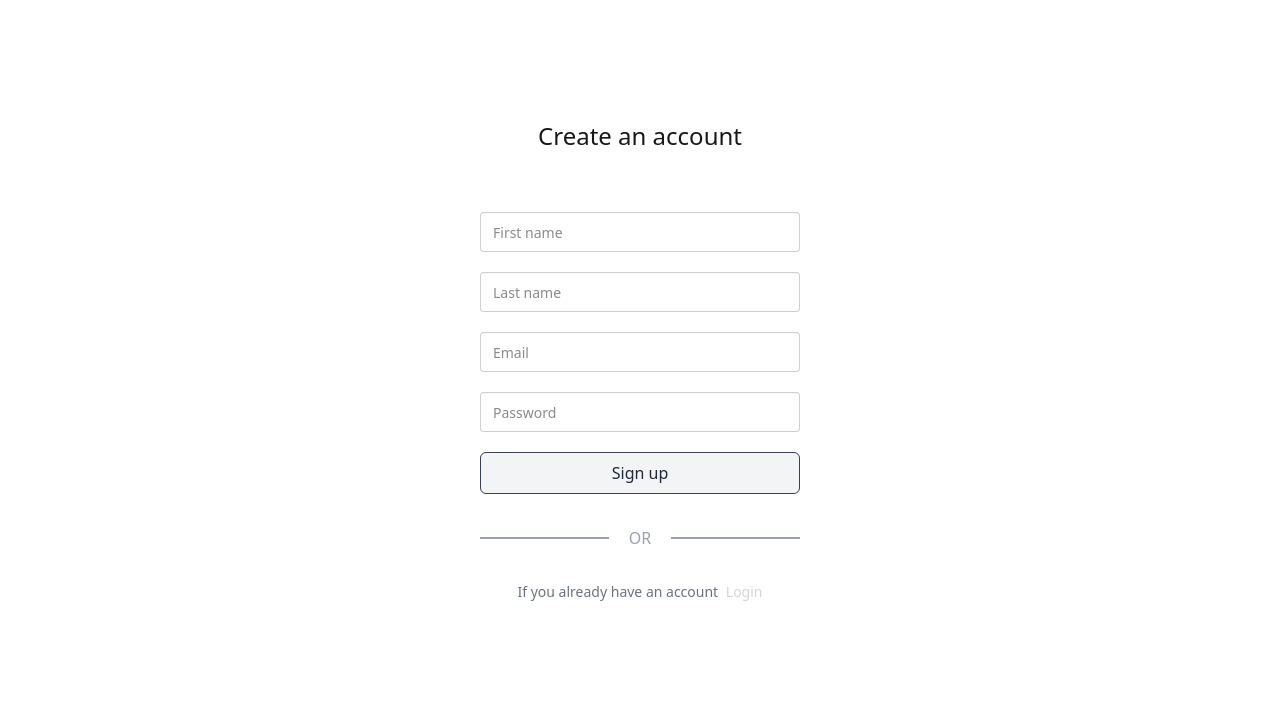
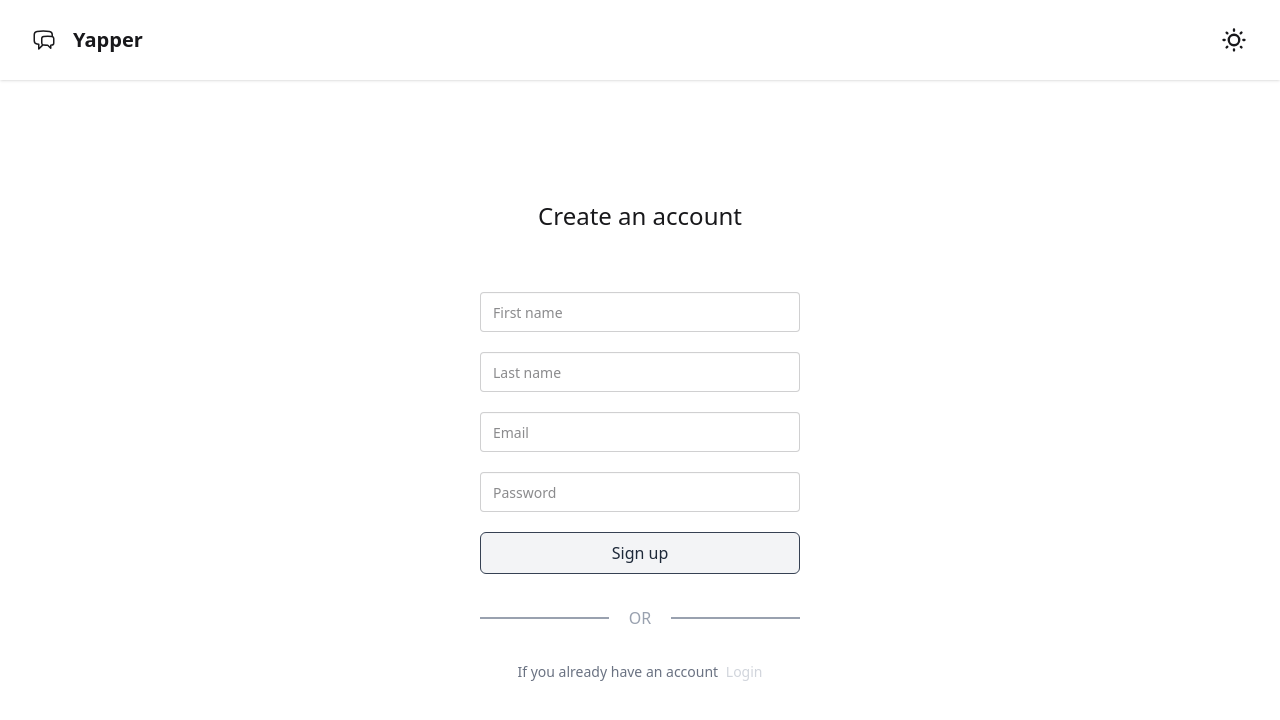
Before and after one commit to harneetsahi/chatApp-Yapper, a React (Vite) app in the folder frontend/: page /signup in a window 1280 px wide. Shown: the top 720 px of the page. Built offline with nearby package versions, Linux system fonts and the light colour scheme; no server answers.

Commit message:
navbar and eye icon on password input

```diff
--- a/frontend/src/App.tsx
+++ b/frontend/src/App.tsx
@@ -6,6 +6,7 @@ import Home from "./pages/Home";
 import { useAuthStore } from "./store/useAuthStore";
 import { useEffect } from "react";
 import Loader from "./components/Loader";
+import Navbar from "./components/Navbar";
 
 function App() {
   const { authUser, checkAuth, isCheckingAuth } = useAuthStore();
@@ -26,6 +27,7 @@ function App() {
   return (
     <>
       <BrowserRouter>
+        <Navbar />
         <Routes>
           <Route
             path="/"
--- a/frontend/src/components/Navbar.tsx
+++ b/frontend/src/components/Navbar.tsx
@@ -1,13 +1,23 @@
 import { useAuthStore } from "../store/useAuthStore";
 import ThemeIcon from "../icons/ThemeIcon";
+import ChatIcon from "../icons/ChatIcon";
 
 function Navbar() {
   const { authUser } = useAuthStore();
 
   return (
     <>
-      <div>Navbar</div>
-      <ThemeIcon />
+      <div className="navbar bg-base-100 shadow-sm px-8 py-5">
+        <div className="flex-none">
+          <ChatIcon />
+        </div>
+        <div className="flex-1">
+          <a className="btn btn-ghost text-xl">Yapper</a>
+        </div>
+        <div className="flex-none">
+          <ThemeIcon />
+        </div>
+      </div>
     </>
   );
 }
--- /dev/null
+++ b/frontend/src/icons/ChatIcon.tsx
@@ -0,0 +1,22 @@
+function ChatIcon() {
+  return (
+    <>
+      <svg
+        xmlns="http://www.w3.org/2000/svg"
+        fill="none"
+        viewBox="0 0 24 24"
+        strokeWidth={1.5}
+        stroke="currentColor"
+        className="size-6"
+      >
+        <path
+          strokeLinecap="round"
+          strokeLinejoin="round"
+          d="M20.25 8.511c.884.284 1.5 1.128 1.5 2.097v4.286c0 1.136-.847 2.1-1.98 2.193-.34.027-.68.052-1.02.072v3.091l-3-3c-1.354 0-2.694-.055-4.02-.163a2.115 2.115 0 0 1-.825-.242m9.345-8.334a2.126 2.126 0 0 0-.476-.095 48.64 48.64 0 0 0-8.048 0c-1.131.094-1.976 1.057-1.976 2.192v4.286c0 .837.46 1.58 1.155 1.951m9.345-8.334V6.637c0-1.621-1.152-3.026-2.76-3.235A48.455 48.455 0 0 0 11.25 3c-2.115 0-4.198.137-6.24.402-1.608.209-2.76 1.614-2.76 3.235v6.226c0 1.621 1.152 3.026 2.76 3.235.577.075 1.157.14 1.74.194V21l4.155-4.155"
+        />
+      </svg>
+    </>
+  );
+}
+
+export default ChatIcon;
--- /dev/null
+++ b/frontend/src/icons/Eye.tsx
@@ -0,0 +1,27 @@
+function Eye() {
+  return (
+    <>
+      <svg
+        xmlns="http://www.w3.org/2000/svg"
+        fill="none"
+        viewBox="0 0 24 24"
+        strokeWidth={1.5}
+        stroke="currentColor"
+        className="size-4"
+      >
+        <path
+          strokeLinecap="round"
+          strokeLinejoin="round"
+          d="M2.036 12.322a1.012 1.012 0 0 1 0-.639C3.423 7.51 7.36 4.5 12 4.5c4.638 0 8.573 3.007 9.963 7.178.07.207.07.431 0 .639C20.577 16.49 16.64 19.5 12 19.5c-4.638 0-8.573-3.007-9.963-7.178Z"
+        />
+        <path
+          strokeLinecap="round"
+          strokeLinejoin="round"
+          d="M15 12a3 3 0 1 1-6 0 3 3 0 0 1 6 0Z"
+        />
+      </svg>
+    </>
+  );
+}
+
+export default Eye;
--- /dev/null
+++ b/frontend/src/icons/EyeClose.tsx
@@ -0,0 +1,22 @@
+function EyeClose() {
+  return (
+    <>
+      <svg
+        xmlns="http://www.w3.org/2000/svg"
+        fill="none"
+        viewBox="0 0 24 24"
+        strokeWidth={1.5}
+        stroke="currentColor"
+        className="size-4"
+      >
+        <path
+          strokeLinecap="round"
+          strokeLinejoin="round"
+          d="M3.98 8.223A10.477 10.477 0 0 0 1.934 12C3.226 16.338 7.244 19.5 12 19.5c.993 0 1.953-.138 2.863-.395M6.228 6.228A10.451 10.451 0 0 1 12 4.5c4.756 0 8.773 3.162 10.065 7.498a10.522 10.522 0 0 1-4.293 5.774M6.228 6.228 3 3m3.228 3.228 3.65 3.65m7.894 7.894L21 21m-3.228-3.228-3.65-3.65m0 0a3 3 0 1 0-4.243-4.243m4.242 4.242L9.88 9.88"
+        />
+      </svg>
+    </>
+  );
+}
+
+export default EyeClose;
--- a/frontend/src/icons/ThemeIcon.tsx
+++ b/frontend/src/icons/ThemeIcon.tsx
@@ -6,7 +6,7 @@ function ThemeIcon() {
 
         {/* sun icon */}
         <svg
-          className="swap-off h-10 w-10 fill-current"
+          className="swap-off h-7 w-7 fill-current"
           xmlns="http://www.w3.org/2000/svg"
           viewBox="0 0 24 24"
         >
@@ -15,7 +15,7 @@ function ThemeIcon() {
 
         {/* moon icon */}
         <svg
-          className="swap-on h-10 w-10 fill-current"
+          className="swap-on h-7 w-7 fill-current"
           xmlns="http://www.w3.org/2000/svg"
           viewBox="0 0 24 24"
         >
```
